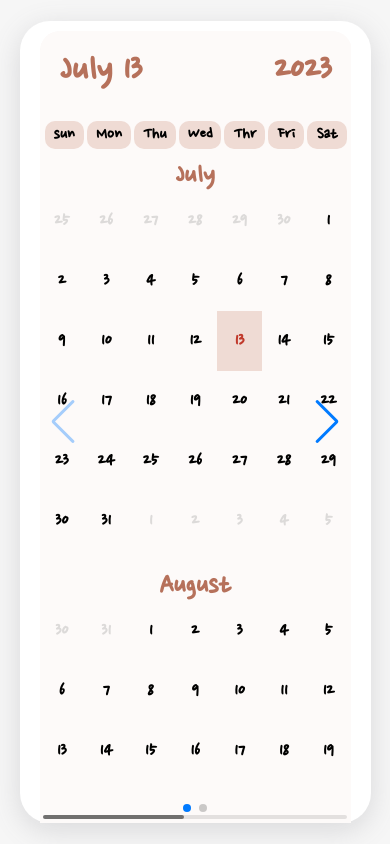
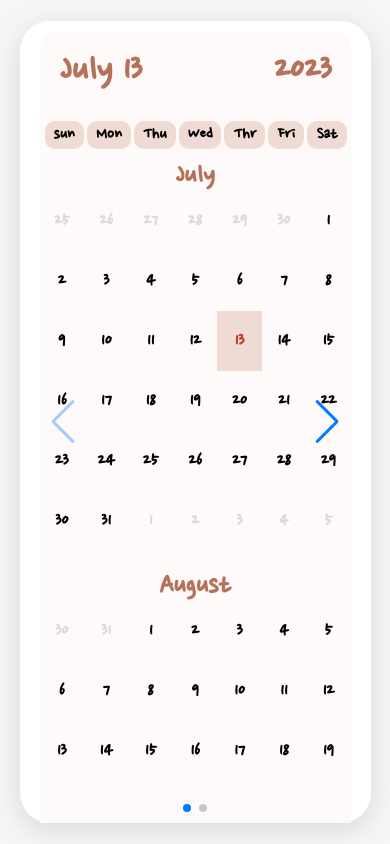
Before and after one commit to taehyeon0412/react_emotion-diary, a React (Create React App) app: page / in a window 390 px wide. Built offline with nearby package versions, Linux system fonts and the light colour scheme; some icons are missing; a web font is replaced by a local one.

Commit message:
버그(1)
pc에서는 이상없음
모바일에서 Swiper 슬라이드 버벅임 현상 발생

개선방향 : 보이는 부분만 렌더링하게 개선

```diff
--- a/src/App.js
+++ b/src/App.js
@@ -4,6 +4,8 @@ import { styled } from "styled-components";
 import React, { useEffect, useReducer } from "react";
 
 //PAGES
+import DiaryHome from "./pages/DiaryHome";
+import Calendar from "./pages/Calendar";
 import New from "./pages/New";
 import Edit from "./pages/Edit";
 import Diary from "./pages/Diary";
@@ -135,6 +137,10 @@ function App() {
 
               <Route path="/diary/:id" element={<Diary />} />
 
+              <Route path="/DiaryHome" element={<DiaryHome />} />
+
+              <Route path="/Calendar" element={<Calendar />} />
+
               <Route path="/" element={<Home />} />
             </Routes>
           </Wrapper>
--- a/src/components/CalendarItem.js
+++ b/src/components/CalendarItem.js
@@ -81,17 +81,16 @@ export const RenderCells = ({ currentMonth, selectedDate }) => {
 
   while (day <= endDate) {
     for (let i = 0; i < 7; i++) {
+      const isSameMonthDay = isSameMonth(day, monthStart);
+      const isSelectedDay = isSameDay(day, selectedDate);
+      const key = day.toISOString();
       formattedDate = format(day, "d");
 
       days.push(
         <CalendarCell
-          key={day.toISOString()}
+          key={key}
           className={`${
-            !isSameMonth(day, monthStart)
-              ? "disabled"
-              : isSameDay(day, selectedDate)
-              ? "selected"
-              : "valid"
+            !isSameMonthDay ? "disabled" : isSelectedDay ? "selected" : "valid"
           }`}
         >
           <CalendarCellText>{formattedDate}</CalendarCellText>
--- a/src/components/DiaryEditor.js
+++ b/src/components/DiaryEditor.js
@@ -150,7 +150,10 @@ function DiaryEditor({ isEdit, originData }) {
       <MyHeader
         headText={isEdit ? "일기 수정하기" : "새 일기쓰기"}
         leftChild={
-          <MyButton text={`< 뒤로가기`} onClick={() => navigate(-1)} />
+          <MyButton
+            text={`< 뒤로가기`}
+            onClick={() => navigate("/DiaryHome")}
+          />
         }
         rightChild={isEdit && <DiaryModal originData={originData} />}
       />
--- a/src/components/SlidePage.js
+++ b/src/components/SlidePage.js
@@ -2,14 +2,13 @@ import { styled } from "styled-components";
 
 //Swiper
 // import Swiper core and required modules
-import { Navigation, Pagination, Scrollbar, A11y } from "swiper/modules";
+import { Navigation, Pagination } from "swiper/modules";
 import { Swiper, SwiperSlide } from "swiper/react";
 
 // Import Swiper styles
 import "swiper/css";
 import "swiper/css/navigation";
 import "swiper/css/pagination";
-import "swiper/css/scrollbar";
 import Calendar from "./../pages/Calendar";
 import DiaryHome from "./../pages/DiaryHome";
 
@@ -19,18 +18,23 @@ const StyledSwiper = styled(Swiper)`
   &:hover {
     cursor: pointer;
   }
+
+  &.swiper-wrapper {
+    transition-timing-function: linear;
+  }
 `;
 
 export default () => {
   return (
     <StyledSwiper
       // install Swiper modules
-      modules={[Navigation, Pagination, Scrollbar, A11y]}
+      modules={[Navigation, Pagination]}
       spaceBetween={50}
       slidesPerView={1}
       navigation
-      pagination={{ clickable: true }}
-      scrollbar={{ draggable: true }}
+      pagination={{ clickable: false }}
+      observeParents={true}
+      observer={true}
     >
       <SwiperSlide>
         <Calendar />
--- a/src/pages/Calendar.js
+++ b/src/pages/Calendar.js
@@ -1,6 +1,6 @@
 import { styled } from "styled-components";
 import { addMonths, format } from "date-fns";
-import { useEffect, useRef } from "react";
+import React, { useEffect, useRef } from "react";
 
 //COMPONENT
 import { RenderCells, RenderHeader } from "../components/CalendarItem";
@@ -163,4 +163,4 @@ function Calendar() {
   );
 }
 
-export default Calendar;
+export default React.memo(Calendar);
```
